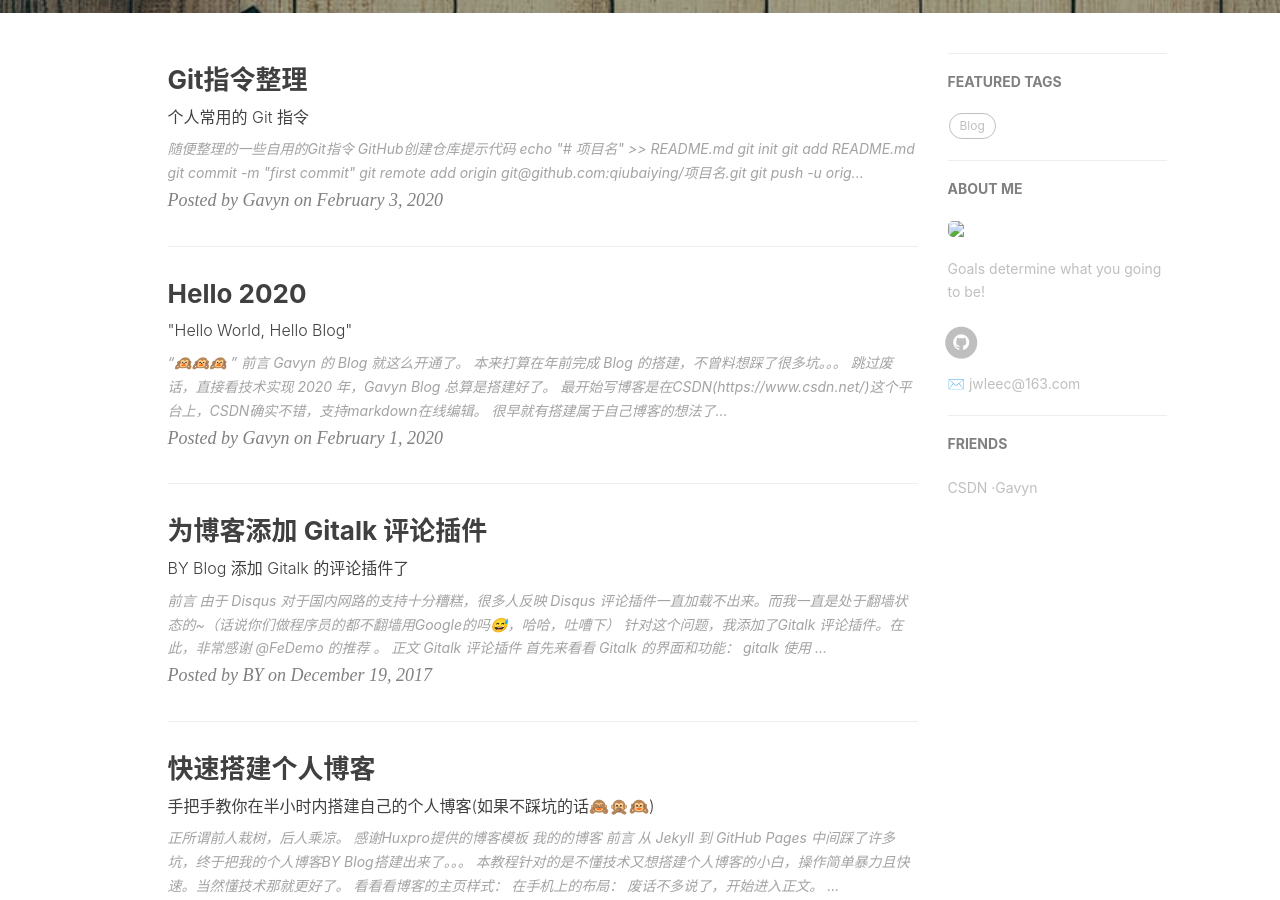
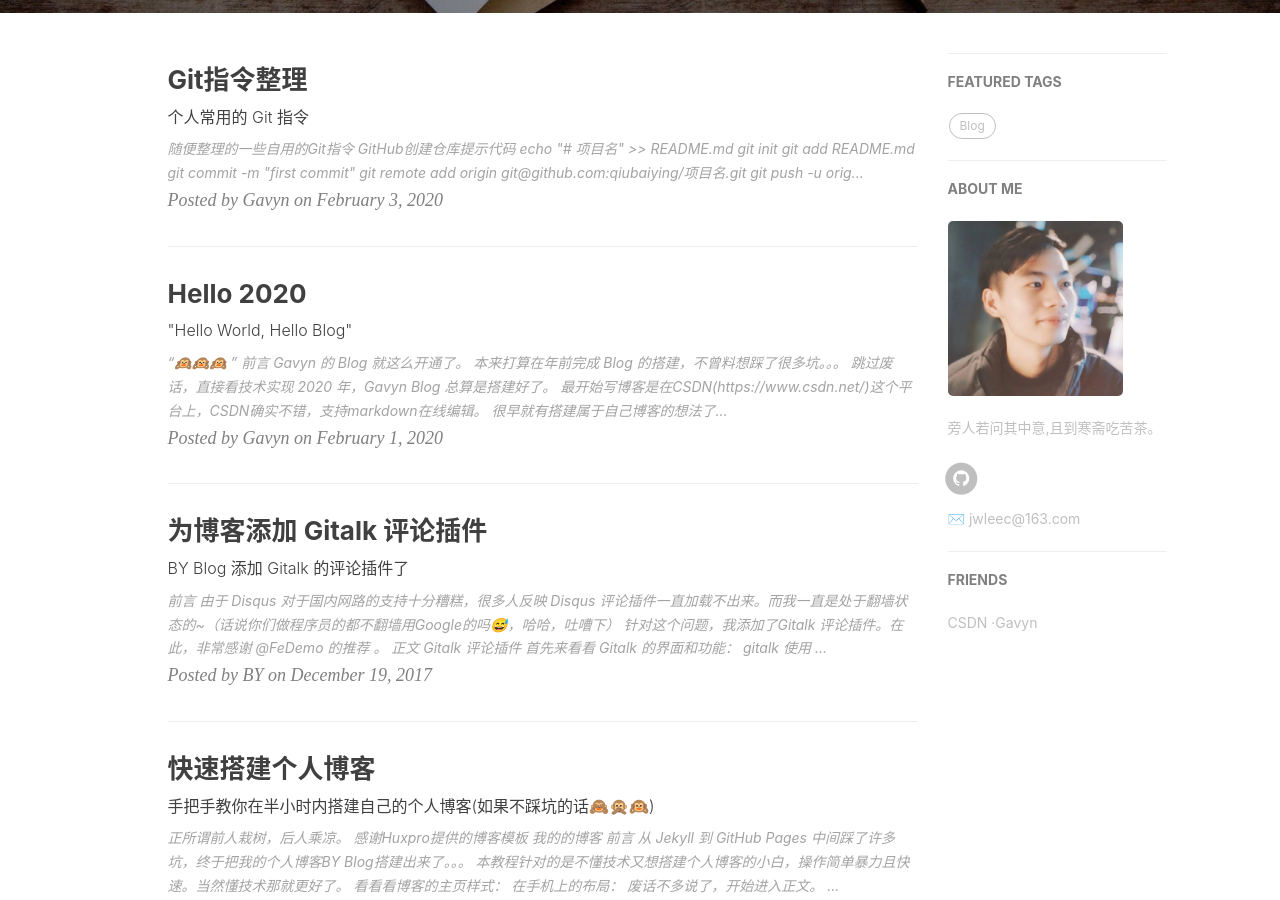
Before and after one commit to Gavynlee/Gavynlee.github.io, a Jekyll site: the page built from index.html, in a window 1280 px wide and 900 px high, scrolled down 405 px. Built offline with Jekyll 4.4.1, drawn with Linux system fonts in a browser that asks for light colours; nearby versions of some CDN libraries; the list of posts is cut into pages by our own code; comment, search, counter and statistics services are not loaded.

Commit message:
modify blog

```diff
--- a/_config.yml
+++ b/_config.yml
@@ -1,7 +1,7 @@
 # Site settings
 title: Gavyn Blog
 SEOTitle: 继文的博客 | Gavyn Blog
-header-img: img/post-bg-desk.jpg
+header-img: img/post-bg-desk.jpeg
 email: jwleec@163.com
 description: "Every failure is leading towards success."
 keyword: "Gavyn, Gavyn Blog, 继文的博客, lijiwen, 李继文, SLAM, 无人驾驶, 机器人"
@@ -11,7 +11,7 @@ github_repo: "https://github.com/Gavynlee/Gavynlee.github.io.git" # you code rep
 
 # Sidebar settings
 sidebar: true                           # whether or not using Sidebar.
-sidebar-about-description: "Goals determine what you going to be!"
+sidebar-about-description: "旁人若问其中意,且到寒斋吃苦茶。"
 sidebar-avatar: /img/about-Gavyn-gentle.jpg      # use absolute URL, seeing it's used in both `/` and `/about/`
 
 
@@ -22,7 +22,7 @@ RSS: false
 #zhihu_username:     qiubaiying
 github_username:    Gavynlee
 #facebook_username:  baiying.qiu.7
-csdn_username:   weixin_43892514
+#csdn_username:   weixin_43892514
 #twitter_username:   qiubaiying
 
 
@@ -112,6 +112,6 @@ friends: [
    # },
     {
         title: "CSDN ·Gavyn",
-        href: "https://me.csdn.net/"
+        href: "https://me.csdn.net/weixin_43892514"
     }
 ]
```
Also changed, not shown: img/about-Gavyn-gentle.jpg (renamed from img/about-BY-gentle.jpg), img/avatar-gavyn.jpg (renamed from img/avatar-by.jpg), img/post-bg-desk.jpeg (renamed from img/post-bg-coffee.jpeg), img/post-bg-desk.jpg (deleted).
